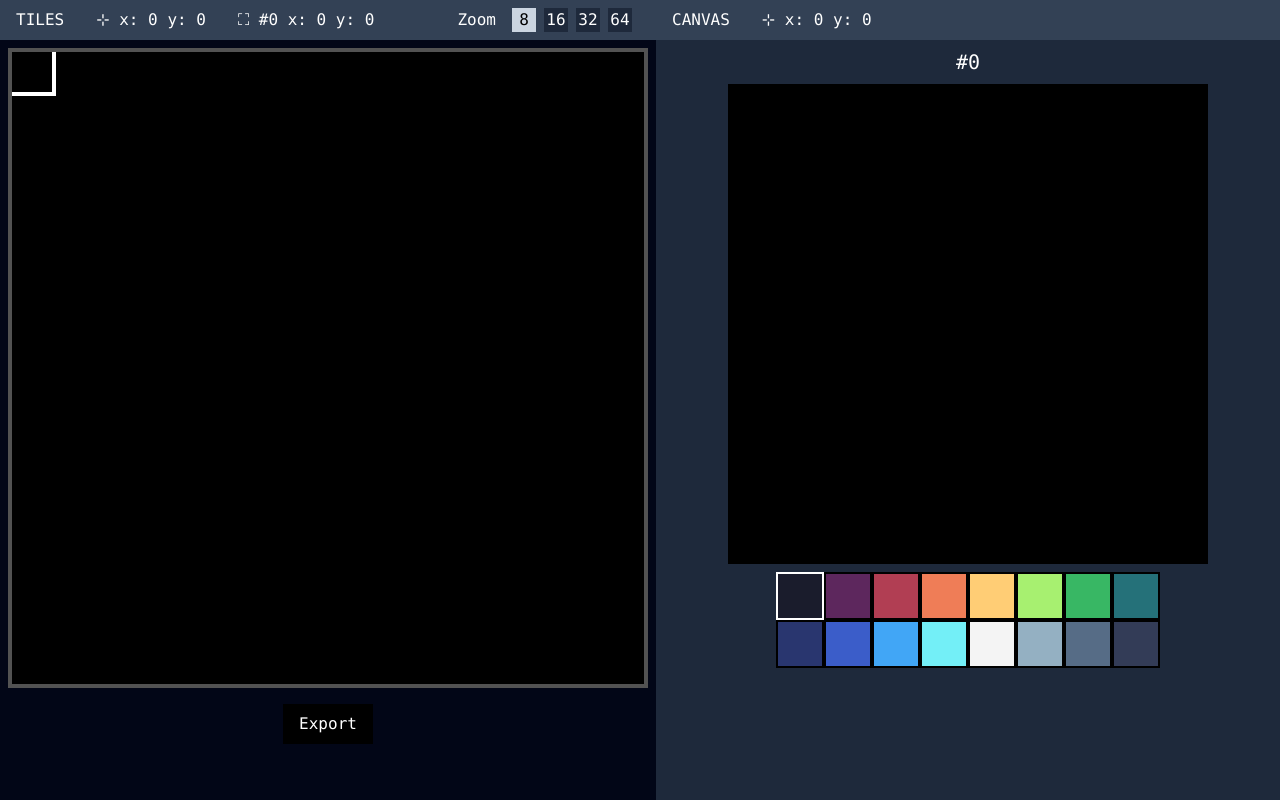
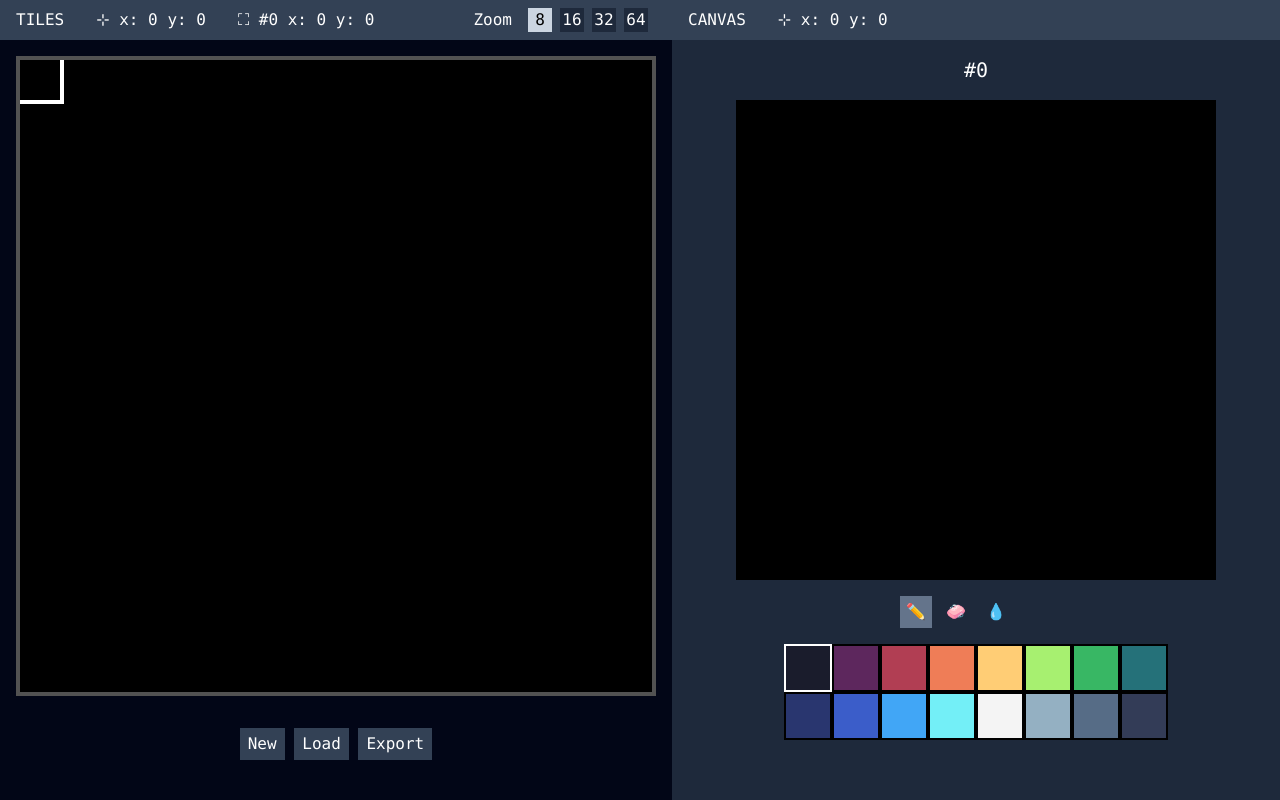
Before and after one commit to andreecy/svpix, a SvelteKit app: page / in a window 1280 px wide. Built offline with nearby package versions, Linux system fonts and the light colour scheme.

Commit message:
tool pencil eraser, load image

```diff
--- a/src/lib/canvas.ts
+++ b/src/lib/canvas.ts
@@ -9,6 +9,16 @@ export class Canvas {
 		this.width = width;
 		this.height = height;
 		this.imageData = new ImageData(width, height);
+
+		this.clearPixel();
+	}
+
+	setImageData(imageData: ImageData) {
+		this.imageData = imageData;
+	}
+
+	clearPixel() {
+		this.imageData.data.fill(0);
 	}
 
 	getIndex(x: number, y: number) {
@@ -33,6 +43,14 @@ export class Canvas {
 		this.imageData.data[index + 3] = color.a;
 	}
 
+	deletePixel(x: number, y: number) {
+		const index = this.getIndex(x, y);
+		this.imageData.data[index + 0] = 0;
+		this.imageData.data[index + 1] = 0;
+		this.imageData.data[index + 2] = 0;
+		this.imageData.data[index + 3] = 0;
+	}
+
 	getImageBitmap() {
 		return createImageBitmap(this.imageData);
 	}
--- /dev/null
+++ b/src/lib/components/ToolComponent.svelte
@@ -0,0 +1,17 @@
+<script lang="ts">
+	import { activeTool, Tool } from '$lib/stores/tool';
+
+	const tools = [Tool.Pencil, Tool.Eraser, Tool.Fill];
+</script>
+
+<div class="grid grid-cols-4 gap-2">
+	{#each tools as tool}
+		<button
+			class="h-8 w-8 {tool == $activeTool ? 'bg-slate-500 text-white' : 'text-white'}"
+			onclick={() => ($activeTool = tool)}
+			title={tool == Tool.Pencil ? 'Pencil' : tool == Tool.Eraser ? 'Eraser' : 'Fill'}
+		>
+			{tool == Tool.Pencil ? '✏️' : tool == Tool.Eraser ? '🧼' : '💧'}
+		</button>
+	{/each}
+</div>
--- /dev/null
+++ b/src/lib/stores/tool.ts
@@ -0,0 +1,9 @@
+import { writable } from 'svelte/store';
+
+export const enum Tool {
+	Pencil = 0,
+	Eraser = 1,
+	Fill = 2
+}
+
+export const activeTool = writable<Tool>(Tool.Pencil);
--- a/src/routes/+page.svelte
+++ b/src/routes/+page.svelte
@@ -2,7 +2,9 @@
 	import { Canvas } from '$lib/canvas';
 	import { Color } from '$lib/color';
 	import PalleteComponent from '$lib/components/PalleteComponent.svelte';
+	import ToolComponent from '$lib/components/ToolComponent.svelte';
 	import { selectedColor } from '$lib/stores/pallete';
+	import { activeTool, Tool } from '$lib/stores/tool';
 	import { onMount } from 'svelte';
 
 	const originSize = 128;
@@ -20,7 +22,7 @@
 	let isMouseDown = $state(false);
 
 	// data of the original file
-	let tiles: Canvas;
+	let tiles: Canvas | undefined;
 
 	// tile size in px / zoom
 	let tileSize = $state(8);
@@ -35,11 +37,56 @@
 	});
 
 	async function updateCanvasOrigin() {
-		const tilesBitmap = await tiles.getImageBitmap();
+		const tilesBitmap = await tiles?.getImageBitmap();
 		// origin canvas, represent the original image
 		let originCtx = canvasOrigin.getContext('2d');
 		if (!originCtx) return;
+		originCtx.clearRect(0, 0, originSize, originSize);
+		if (tilesBitmap) {
 			originCtx.drawImage(tilesBitmap, 0, 0);
+		}
+	}
+
+	function newBlank() {
+		tiles?.clearPixel();
+		updateCanvasOrigin();
+		updateCanvasTiles();
+		updateCanvasPaint();
+	}
+
+	let inputFile: HTMLInputElement;
+
+	function loadfile() {
+		inputFile.type = 'file';
+		inputFile.accept = 'image/*';
+		inputFile.click();
+
+		inputFile.addEventListener('change', (event) => {
+			const file = (event.target as HTMLInputElement).files![0];
+
+			if (file) {
+				const reader = new FileReader();
+				reader.onload = async function () {
+					const img = new Image();
+					img.src = reader.result as string;
+
+					await img.decode();
+					const ctx = canvasOrigin.getContext('2d');
+					if (!ctx) return;
+					ctx.clearRect(0, 0, originSize, originSize);
+					ctx.drawImage(img, 0, 0);
+
+					tiles = new Canvas(originSize, originSize);
+					tiles.setImageData(ctx.getImageData(0, 0, originSize, originSize));
+
+					updateCanvasOrigin();
+					updateCanvasTiles();
+					updateCanvasPaint();
+				};
+
+				reader.readAsDataURL(file);
+			}
+		});
 	}
 
 	function exportPng() {
@@ -58,7 +105,7 @@
 	}
 
 	async function updateCanvasTiles() {
-		const tilesBitmap = await tiles.getImageBitmap();
+		const tilesBitmap = await tiles?.getImageBitmap();
 
 		const size = tileSize + 2;
 		const selectionRect = new Canvas(size, size);
@@ -78,18 +125,21 @@
 		if (!tilesCtx) return;
 		tilesCtx.imageSmoothingEnabled = false;
 		tilesCtx.clearRect(0, 0, originSize, originSize);
+		if (tilesBitmap) {
 			tilesCtx.drawImage(tilesBitmap, 0, 0);
+		}
 		tilesCtx.drawImage(selectionRectBitmap, selectionRectPos.x - 1, selectionRectPos.y - 1);
 	}
 
 	async function updateCanvasPaint() {
-		const tilesBitmap = await tiles.getImageBitmap();
+		const tilesBitmap = await tiles?.getImageBitmap();
 
 		// canvasPaint, the current selected tile, painting canvas
 		let paintCtx = canvasPaint.getContext('2d');
 		if (!paintCtx) return;
 		paintCtx.imageSmoothingEnabled = false;
 		paintCtx.clearRect(0, 0, tileSize, tileSize);
+		if (tilesBitmap) {
 			paintCtx.drawImage(
 				tilesBitmap,
 				selectionRectPos.x,
@@ -102,13 +152,20 @@
 				tileSize
 			);
 		}
+	}
 
 	function paintDraw() {
-		tiles.setPixel(
-			paintMousePos.x + selectionRectPos.x,
-			paintMousePos.y + selectionRectPos.y,
-			$selectedColor
-		);
+		const x = paintMousePos.x + selectionRectPos.x;
+		const y = paintMousePos.y + selectionRectPos.y;
+
+		switch ($activeTool) {
+			case Tool.Pencil:
+				tiles?.setPixel(x, y, $selectedColor);
+				break;
+			case Tool.Eraser:
+				tiles?.deletePixel(x, y);
+				break;
+		}
 		updateCanvasOrigin();
 		updateCanvasTiles();
 		updateCanvasPaint();
@@ -233,7 +290,7 @@
 						</div>
 					</div>
 				</div>
-				<div class="flex flex-col items-center gap-4 p-2">
+				<div class="flex flex-col items-center gap-4 p-4">
 					<canvas
 						width={originSize}
 						height={originSize}
@@ -248,7 +305,12 @@
 						style="width: 640px; height: 640px;"
 						bind:this={canvasTiles}
 					></canvas>
-					<button class="bg-black px-4 py-2 text-white" onclick={exportPng}>Export</button>
+					<div class="flex-col items-center gap-4 p-4">
+						<button class="bg-slate-700 px-2 py-1 text-white" onclick={newBlank}>New</button>
+						<input type="file" id="inputFile" bind:this={inputFile} style="display: none;" />
+						<button class="bg-slate-700 px-2 py-1 text-white" onclick={loadfile}>Load</button>
+						<button class="bg-slate-700 px-2 py-1 text-white" onclick={exportPng}>Export</button>
+					</div>
 				</div>
 			</div>
 			<div class="h-full flex-1 bg-slate-800">
@@ -260,7 +322,7 @@
 						<span>y: {paintMousePos.y}</span>
 					</p>
 				</div>
-				<div class="flex flex-col items-center gap-2 p-2">
+				<div class="flex flex-col items-center gap-4 p-4">
 					<p class="text-xl text-white">#{selectedTileIndex}</p>
 					<canvas
 						width={tileSize}
@@ -269,6 +331,7 @@
 						style="width: 480px; height: 480px;"
 						bind:this={canvasPaint}
 					></canvas>
+					<ToolComponent />
 					<PalleteComponent />
 				</div>
 			</div>
```
Lines whose indentation alone changed are shown as unchanged.
